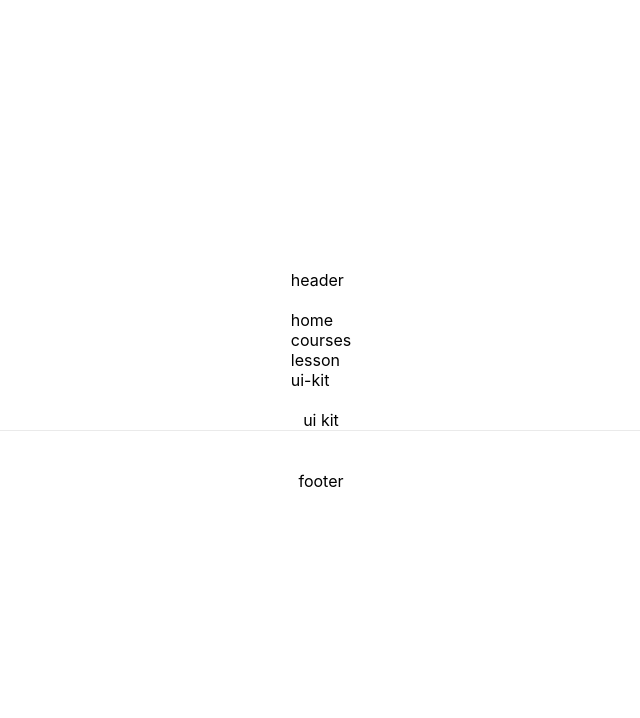
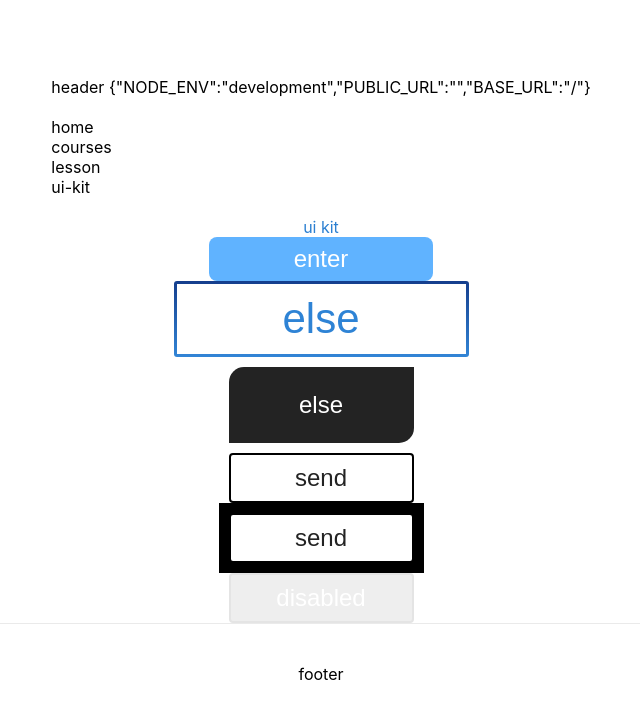
Before and after one commit to Winorbit/WEB_UI_2, a Next.js app: page /ui-kit in a window 1280 px wide. Shown: the top 718 px of the page, without its empty margins (319-959 px from the left). Built offline with nearby package versions, Linux system fonts and the light colour scheme.

Commit message:
add ui-kit buttons

```diff
--- a/package.json
+++ b/package.json
@@ -3,9 +3,9 @@
   "version": "0.1.0",
   "private": true,
   "scripts": {
-    "dev": "next dev",
+    "dev": "next dev -p 3005",
     "build": "next build",
-    "start": "next start"
+    "start": "next start -p 3004"
   },
   "dependencies": {
     "axios": "^0.21.1",
--- a/pages/courses.tsx
+++ b/pages/courses.tsx
@@ -16,6 +16,7 @@ export default Courses // !!!default
 export const getStaticProps = async (context) => {
     const {data} = await axios.get('http://jsonplaceholder.typicode.com/users')
     console.log('asa', data)
+    // console.log('env1', JSON.stringify(process.env))
 
     return {
         props: {data}, // will be passed to the page component as props
--- /dev/null
+++ b/pages/ui-kit/button/Button.module.css
@@ -0,0 +1,140 @@
+.blue {
+    height: 44px;
+    width: 224px;
+
+    border-radius: 8px;
+    border: none;
+    outline: none;
+
+    font-size: 24px; /*regular*/
+    background: #60b3ff;
+    color: #ffffff;
+}
+
+.blue:hover {
+    cursor: pointer;
+
+    border: 2px solid #5e5e5e;
+}
+
+.blue:active {
+    border: none;
+
+    background: #005a9b;
+}
+
+/*----------------------*/
+
+.whiteBlueIn {
+    display: flex;
+    justify-content: center;
+    align-items: center;
+
+    height: 100%;
+
+    font-size: 42px; /*regular*/
+    background: #ffffff;
+    color: #2e83d5;
+}
+
+.whiteBlue {
+    height: 76px;
+    width: 295px;
+
+    border-radius: 3px;
+    border: none;
+    outline: none;
+    padding: 3px;
+
+    background: linear-gradient(0, #3285D6, #153E8D);
+}
+
+.whiteBlue:hover {
+    cursor: pointer;
+
+    background: linear-gradient(0, #2A4A89 0, #3285D6 50%, #153E8D 100%);
+}
+
+.whiteBlueIn:hover {
+    color: #fdfdfd;
+    background: #2e83d5;
+}
+
+.whiteBlue:active {
+    background: linear-gradient(0, #F2F2F2 0, #3285D6 50%, #F2F2F2 100%);
+}
+
+.whiteBlueIn:active {
+    color: #ffffff;
+    background: #005a9b;
+}
+
+/*----------------------*/
+
+.black {
+    height: 76px;
+    width: 185px;
+
+    border-top-left-radius: 15px;
+    border-bottom-right-radius: 15px;
+    border: none;
+    outline: none;
+
+    font-size: 24px; /*regular*/
+    background: #232323;
+    color: #ffffff;
+}
+
+.black:hover {
+    border: 2px solid #000000;
+    box-shadow: 5px 8px 5px rgba(0, 0, 0, 0.4);
+
+    background: #ffffff;
+    color: #232323;
+}
+
+.black:active {
+    border: 2px solid #000000;
+    box-shadow: inset 4px 6px 6px rgba(0, 90, 155, 0.4);
+
+    background: #ffffff;
+    color: #232323;
+}
+
+/*----------------------*/
+
+.white {
+    height: 50px;
+    width: 185px;
+
+    border-radius: 4px;
+    border: 2px solid #000000;
+    outline: none;
+
+    font-size: 24px; /*regular*/
+    background: #ffffff;
+    color: #232323;
+}
+
+.dis {
+    height: 50px;
+    width: 185px;
+
+    border-radius: 4px;
+    border: 2px solid #e4e4e4;
+    outline: none;
+
+    font-size: 24px; /*regular*/
+    background: #eeeeee;
+    color: #ffffff;
+}
+
+.white:hover {
+    border:  2px solid #474747;
+    box-shadow: 0 7px 6px rgba(240, 240, 240, 0.3);
+}
+
+.white:active {
+    border:  2px solid #474747;
+    box-shadow: inset 4px 6px 6px rgba(46, 131, 213, 0.4);
+}
--- /dev/null
+++ b/pages/ui-kit/button/Button.tsx
@@ -0,0 +1,42 @@
+import React, {ButtonHTMLAttributes, DetailedHTMLProps} from 'react'
+import s from './Button.module.css'
+
+type DefButtonPropsType = DetailedHTMLProps<ButtonHTMLAttributes<HTMLButtonElement>, HTMLButtonElement>
+
+type ButtonPropsType = Omit<DefButtonPropsType, 'type'> & {
+    type: 'blue' | 'whiteBlue' | 'black' | 'white',
+}
+
+const Button: React.FC<ButtonPropsType> = (
+    {
+        type, className, children,
+        disabled,
+        ...restProps
+    }
+) => {
+    const finalClassName = (
+        type === 'white' && disabled
+            ? s.dis
+            : s[type]
+    ) + (
+        className
+            ? ' ' + className
+            : ''
+    )
+
+    return (
+        <button
+            className={finalClassName}
+            disabled={disabled}
+            {...restProps}
+        >
+            {type === 'whiteBlue' ? (
+                <div className={s.whiteBlueIn}>{children}</div>
+            ) : (
+                <span>{children}</span>
+            )}
+        </button>
+    )
+}
+
+export default Button
--- /dev/null
+++ b/pages/ui-kit/colors.module.css
@@ -0,0 +1,29 @@
+.baseBlue {
+    color: #2b7fd1;
+}
+
+.baseWhite {
+    color: #f9f9f9;
+}
+
+.baseBlack {
+    color: #2f2f2f;
+}
+
+/*------------------------*/
+
+.elseBlue {
+    color: #2b6cab;
+}
+
+.elseWhite {
+    color: #fdfdfd;
+}
+
+.elseBlack {
+    color: #101010;
+}
+
+.elseGray {
+    color: #c8c8c8;
+}
--- a/pages/ui-kit/index.tsx
+++ b/pages/ui-kit/index.tsx
@@ -1,9 +1,21 @@
 import {Page} from '../../ui-kit/page/Page'
+import s from './ui-kit.module.css'
+import Button from './button/Button'
 
 const UIKit = () => {
     return (
         <Page>
-            ui kit
+            <div className={s.test}>ui kit</div>
+            <Button type={'blue'}>enter</Button>
+            <Button type={'whiteBlue'}>else</Button>
+            <div style={{padding: 10}}>
+                <Button type={'black'}>else</Button>
+            </div>
+            <Button type={'white'}>send</Button>
+            <div style={{padding: 10, background: 'black'}}>
+                <Button type={'white'}>send</Button>
+            </div>
+            <Button type={'white'} disabled>disabled</Button>
         </Page>
     )
 }
--- /dev/null
+++ b/pages/ui-kit/ui-kit.module.css
@@ -0,0 +1,3 @@
+.test {
+    composes: baseBlue from "./colors.module.css";
+}
--- a/ui-kit/page/Page.tsx
+++ b/ui-kit/page/Page.tsx
@@ -8,11 +8,11 @@ export const Page:React.FC = ({children}) => {
         <div className={s.container}>
             <Head>
                 <title>Winter Orbit</title>
-                <link rel='icon' href='/favicon.ico'/>
+                {/*<link rel='icon' href='/favicon.ico'/>*/}
             </Head>
 
             <header>
-                header
+                header {JSON.stringify(process.env)}
                 <br/>
                 <br/>
                 <Link href={'/'}>home</Link>
```
